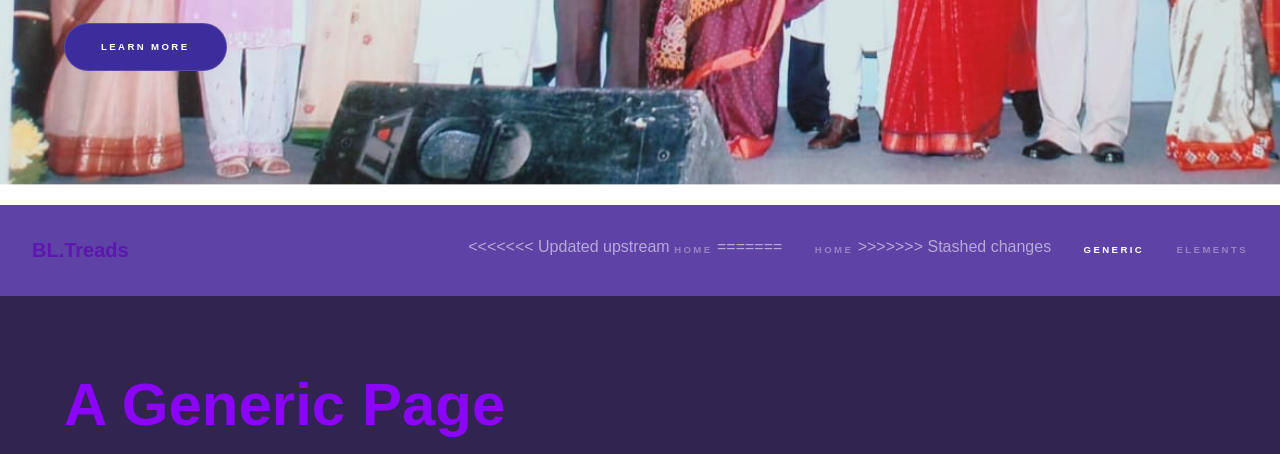
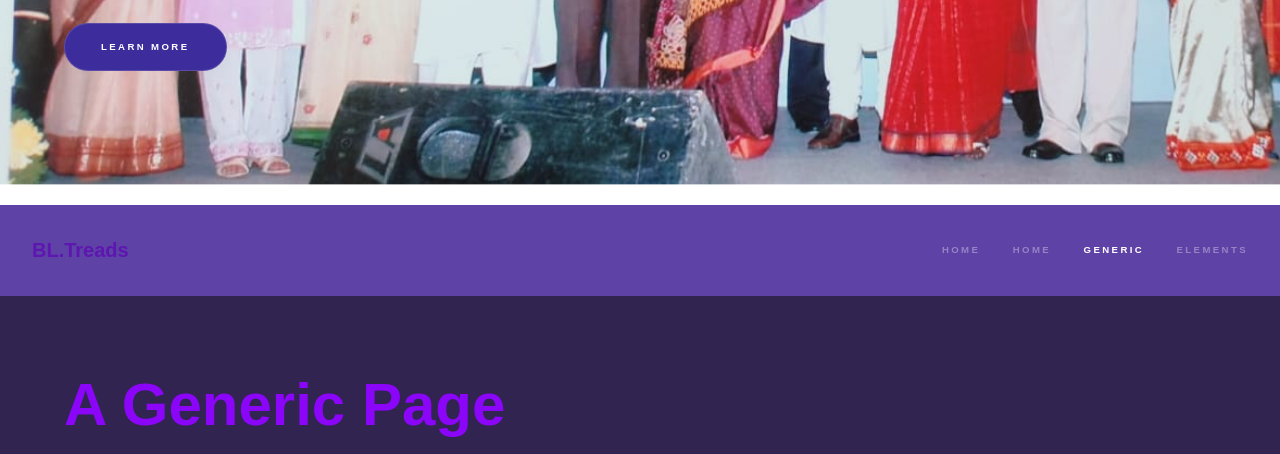
Before and after one commit to gulshanbyte/hyperspaceKitchen-king, a Flask app: page /generic in a window 1280 px wide. Shown: the part 611-1065 px from the top of the page. Run offline with Flask 3, Linux system fonts and the light colour scheme.

Commit message:
spelling correction

```diff
--- a/templates/elements.html
+++ b/templates/elements.html
@@ -20,11 +20,9 @@
 				<nav>
 					<ul>
 						<li><a href="/">Home</a></li>
-<<<<<<< Updated upstream
 						<li><a href="generic">Generic</a></li>
-=======
 						<li><a href="/generic">Generic</a></li>
->>>>>>> Stashed changes
+
 						<li><a href="elements"  class="active">Elements</a></li>
 					</ul>
 				</nav>
--- a/templates/generic.html
+++ b/templates/generic.html
@@ -6,11 +6,11 @@
 				<a href="../templates/index.html" class="title">BL.Treads</a>
 				<nav>
 					<ul>
-<<<<<<< Updated upstream
+
 						<li><a href="#intro">Home</a></li>
-=======
+
 						<li><a href="/">Home</a></li>
->>>>>>> Stashed changes
+
 						<li><a href="/generic" class="active">Generic</a></li>
 						<li><a href="/elements">Elements</a></li>
 					</ul>
--- a/templates/index.html
+++ b/templates/index.html
@@ -41,7 +41,7 @@
 							<a href="#" class="image"><img src="/static/images/25m-plain-butter-paper-roll-500x500.jpg" alt="" data-position="50% 25%" /></a>
 							<div class="content">
 								<div class="inner">
-									<h2><u>Packaging is A majore role in Food chain</u></h2>
+									<h2><u>Packaging is A Major Role in Food Chain</u></h2>
 									<p>We are a unique name in the market to provide our honorable customers an exclusive range of Hot Stamping Foils.
 										Metallic hot stamping foils are offered in different sizes for different applications by their manufacturers.
 										Metallic hot stamping foils are most commonly used in Cigarette & Wine Packaging sub-segment.
```
